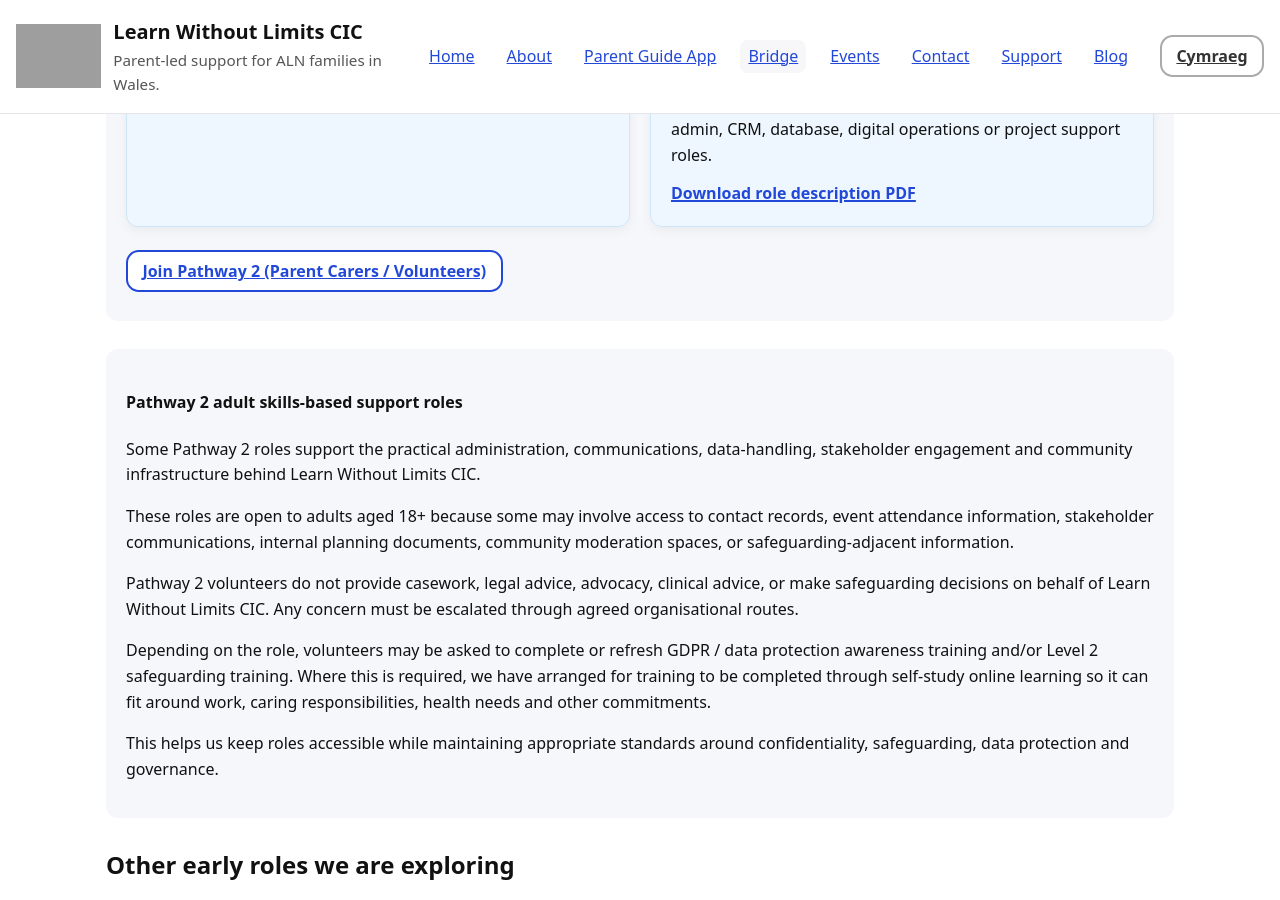
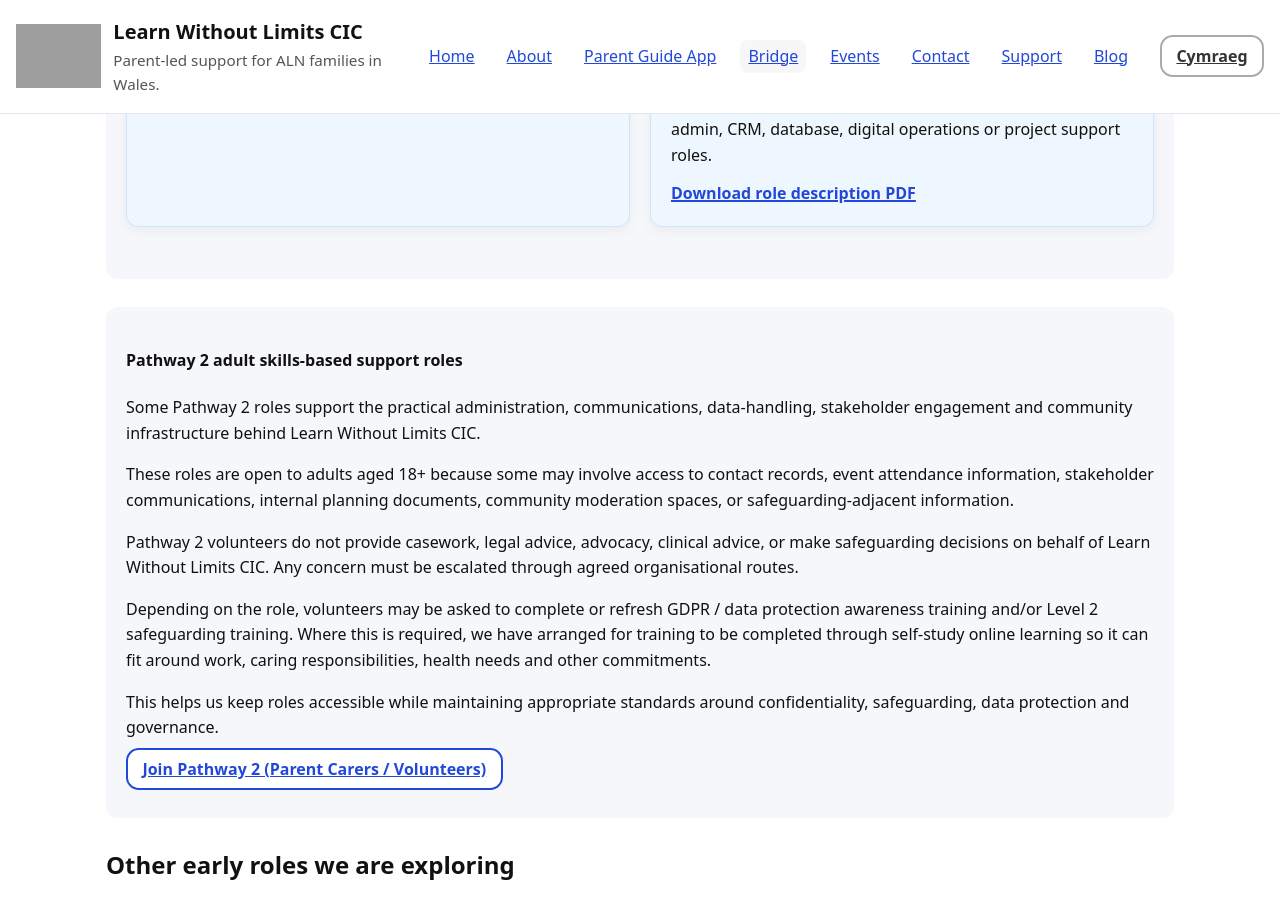
Before and after one commit to StephShobiye/learnwithoutlimitscic.github.io, a Jekyll site: the page bridge.en.html, which Jekyll copies as it is, in a window 1280 px wide and 900 px high, scrolled down 3213 px. Built offline with Jekyll 4.4.1, drawn with Linux system fonts in a browser that asks for light colours; grey boxes are pictures that could not be loaded.

Commit message:
Update bridge.en.html - move join button to bottom of p2 section

```diff
--- a/bridge.en.html
+++ b/bridge.en.html
@@ -251,9 +251,7 @@
 </article>
         </div>
 
-        <p>
-          <a class="btn" href="mailto:support@learnwithoutlimitscic.org?subject=Bridge%20Pathway%202%20interest">Join Pathway 2 (Parent Carers / Volunteers)</a>
-        </p>
+
       </section>
         <div class="bridge-panel">
           <h4>Pathway 2 adult skills-based support roles</h4>
@@ -277,6 +275,9 @@
           <p>
             This helps us keep roles accessible while maintaining appropriate standards around confidentiality, safeguarding, data protection and governance.
           </p>
+        <p>
+          <a class="btn" href="mailto:support@learnwithoutlimitscic.org?subject=Bridge%20Pathway%202%20interest">Join Pathway 2 (Parent Carers / Volunteers)</a>
+        </p>
         </div>
       <div class="bridge-section">
         <h2>Other early roles we are exploring</h2>
```
